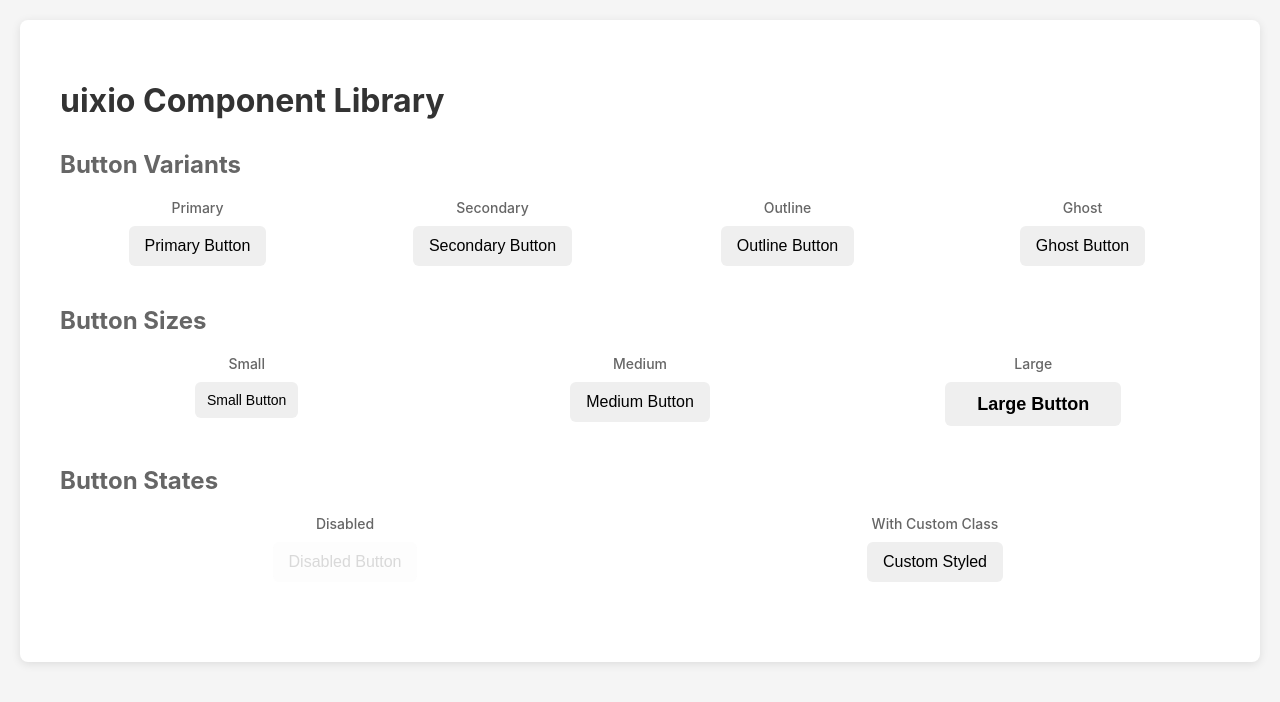
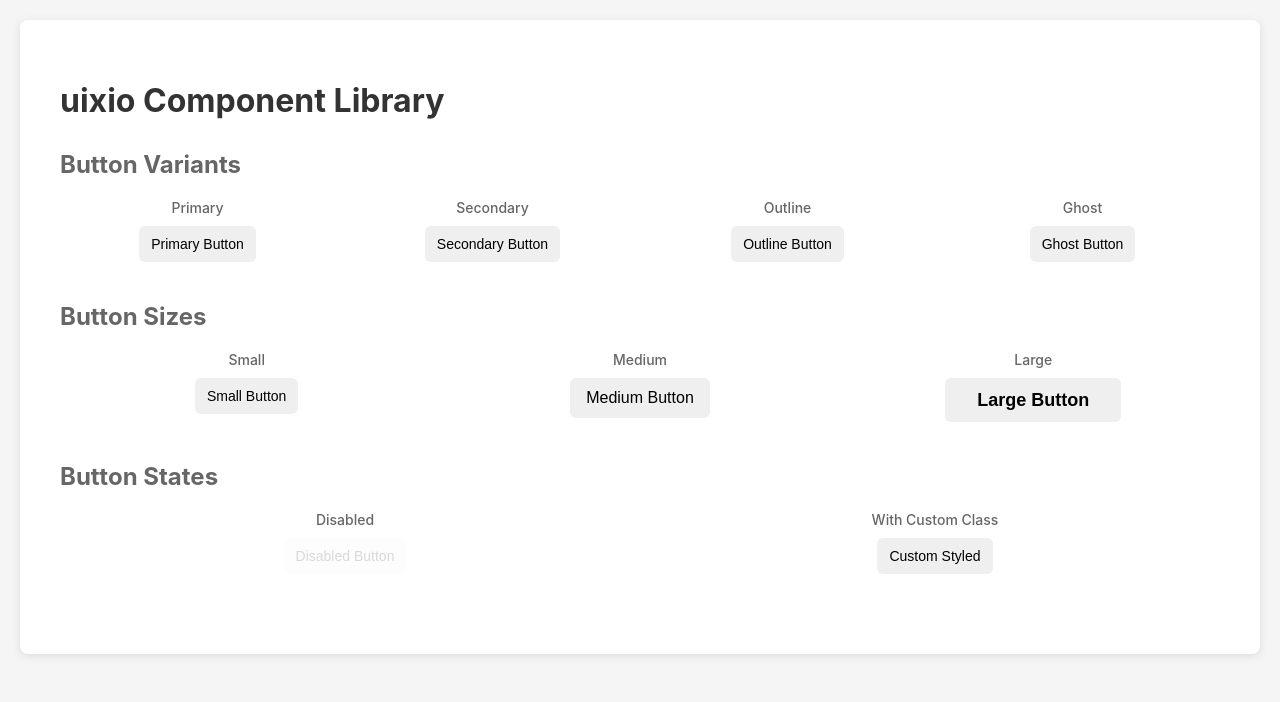
Before and after one commit to o-datsiura/uixio, a React (Vite) app: page / in a window 1280 px wide. Shown: the top 702 px of the page. Built offline with nearby package versions, Linux system fonts and the light colour scheme.

Commit message:
changed button size

```diff
--- a/src/components/button/button.tsx
+++ b/src/components/button/button.tsx
@@ -9,7 +9,7 @@ export interface ButtonProps extends ButtonHTMLAttributes<HTMLButtonElement> {
 }
 
 export const Button: FC<ButtonProps> = ({
-  size = 'md',
+  size = 'sm',
   children,
   ...props
 }) => {
```
